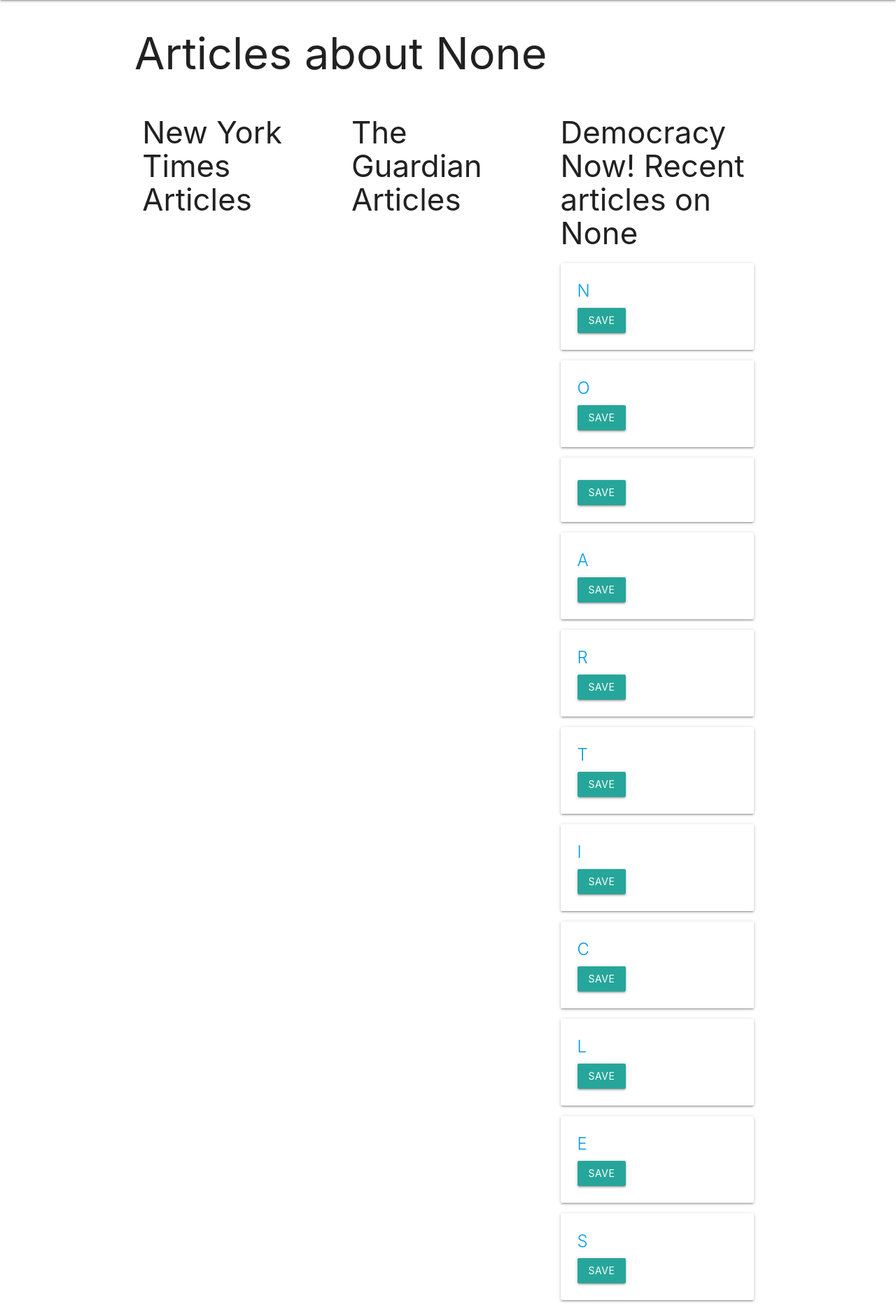
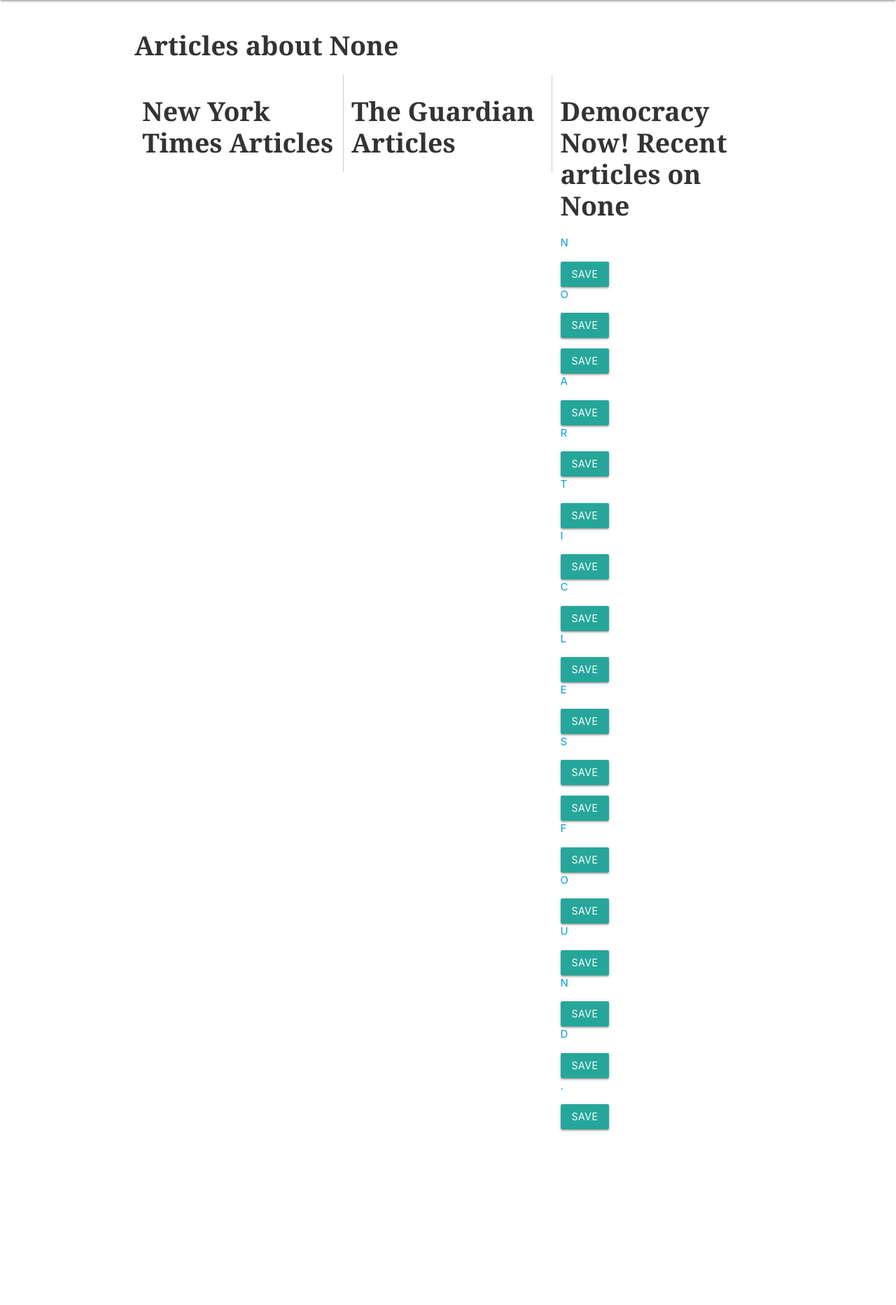
Before and after one commit to andreamaciasr/dossier, a Django app: page /queried_articles in a window 1280 px wide. Shown: the part 64-1929 px from the top of the page at 70% size. After the commit the page ends 1681 px from the top, so only its background shows below. Run offline with Django 5.2, Linux system fonts and the light colour scheme; the visitor is signed in with stand-in values (Sample User, id 1); data that the repository does not hold is empty.

Commit message:
added styling

```diff
--- /dev/null
+++ b/main_app/static/css/style.css
@@ -0,0 +1,33 @@
+.button {
+    font-family: "Cheltenham", Georgia, serif; /* Use a serif font similar to Cheltenham */
+    font-size: 1rem; /* Adjust the font size as needed */
+    font-weight: bold; /* Use bold font weight */
+    text-transform: uppercase; /* Convert text to uppercase */
+    padding: 10px 20px; /* Add padding to create space inside the button */
+    border: 1px solid #ccc; /* Add a border */
+    background-color: #fff; /* Set the background color */
+    color: #333; /* Set the text color */
+    cursor: pointer; /* Change cursor to pointer on hover */
+    transition: background-color 0.3s, color 0.3s; /* Add transition effect */
+}
+
+/* Button hover effect */
+.button:hover {
+    background-color: #333; /* Change background color on hover */
+    color: #fff; /* Change text color on hover */
+}
+
+/* Button focus effect */
+.button:focus {
+    outline: none; /* Remove default focus outline */
+    box-shadow: 0 0 0 2px #333; /* Add custom focus outline */
+}
+
+h1, h2, h3 {
+    font-family: "Cheltenham", Georgia, serif; /* Use a serif font similar to Cheltenham */
+    font-size: 2.5rem; /* Adjust the font size as needed */
+    font-weight: bold; /* Use bold font weight */
+    line-height: 1.2; /* Set the line height for better readability */
+    color: #333; /* Adjust the color to match the NY Times style */
+    margin-bottom: 20px; /* Add some bottom margin to create space */
+}
--- a/main_app/templates/base.html
+++ b/main_app/templates/base.html
@@ -8,9 +8,15 @@
     <meta name="viewport" content="width=device-width, initial-scale=1.0">
     <meta http-equiv="X-UA-Compatible" content="ie=edge">
     <title>InfoStream</title>
+
+    <!-- Compiled and minified CSS -->
     <link rel="stylesheet" href="https://cdnjs.cloudflare.com/ajax/libs/materialize/1.0.0/css/materialize.min.css">
-    <link rel="stylesheet" type="text/css" href="{% static 'css/style.css' %}">
+
+    <!-- Compiled and minified JavaScript -->
     <script src="https://cdnjs.cloudflare.com/ajax/libs/materialize/1.0.0/js/materialize.min.js"></script>
+
+    <link href="https://fonts.googleapis.com/icon?family=Material+Icons" rel="stylesheet">
+    <link rel="stylesheet" type="text/css" href="{% static '/css/style.css' %}">
 </head>
 
 <body>
--- a/main_app/templates/queried_articles.html
+++ b/main_app/templates/queried_articles.html
@@ -3,13 +3,23 @@
 
 <h1>Articles about {{ query|capfirst }}</h1>
 
+<style>
+    .border-right {
+        border-right: 1px solid #ccc;
+        padding-right: 15px;
+    }
+    .column {
+        padding: 15px; /* Add padding to create space between the content and the column edges */
+    }
+</style>
+
 <div class="row">
-    <div class="col s12 m4">
+    <div class="col s12 m4 border-right">
         <h3>New York Times Articles</h3>
         {% for article in nyt_articles %}
-        <div class="card">
-            <div class="card-content">
-                <span class="card-title"><a href="{{ article.web_url }}">{{ article.headline.main }}</a></span>
+        <div>
+            <div>
+                <span><a href="{{ article.web_url }}">{{ article.headline.main }}</a></span>
                 <p>{{ article.abstract }}</p>
                 <p>{{ article.pub_date }}</p>
                 {% if user.is_authenticated %}
@@ -25,12 +35,12 @@
         </div>
         {% endfor %}
     </div>
-    <div class="col s12 m4">
+    <div class="col s12 m4 border-right">
         <h3>The Guardian Articles</h3>
         {% for article in the_guardian_articles %}
-        <div class="card">
-            <div class="card-content">
-                <span class="card-title"><a href="{{ article.webUrl }}">{{ article.webTitle }}</a></span>
+        <div>
+            <div>
+                <span><a href="{{ article.webUrl }}">{{ article.webTitle }}</a></span>
                 <p>{{ article.webPublicationDate }}</p>
                 {% if user.is_authenticated %}
                 <form method="POST" action="{% url 'save_article' %}">
@@ -49,8 +59,8 @@
         {% if democracy_now_articles %}
         <h3>Democracy Now! Recent articles on {{ query|capfirst }}</h3>
         {% for article in democracy_now_articles %}
-        <div class="card">
-            <div class="card-content">
+        <div>
+            <div>
                 <span class="card-title"><a href="{{ article.url }}">{{ article.title }}</a></span>
                 <p>{{ article.date }}</p>
                 {% if user.is_authenticated %}
```
Also changed, not shown: infostream/settings.py (+6 -2 lines), main_app/templates/articles/saved_articles.html (+16 -7 lines), main_app/templates/home.html (+10 -4 lines).
